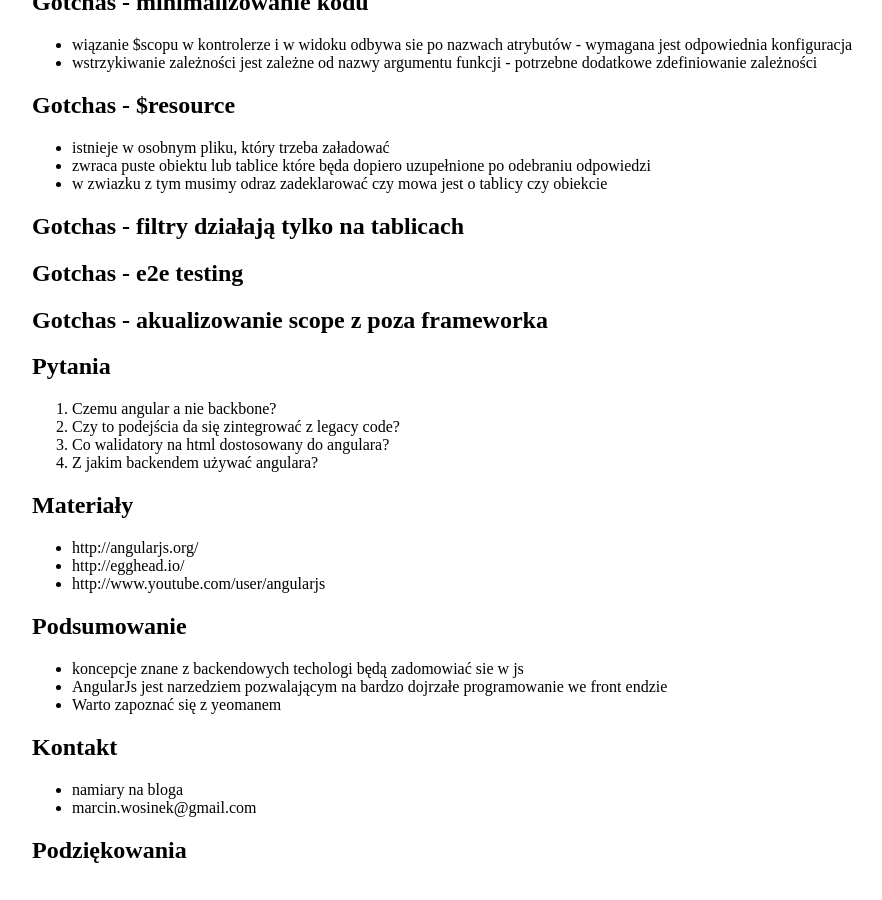
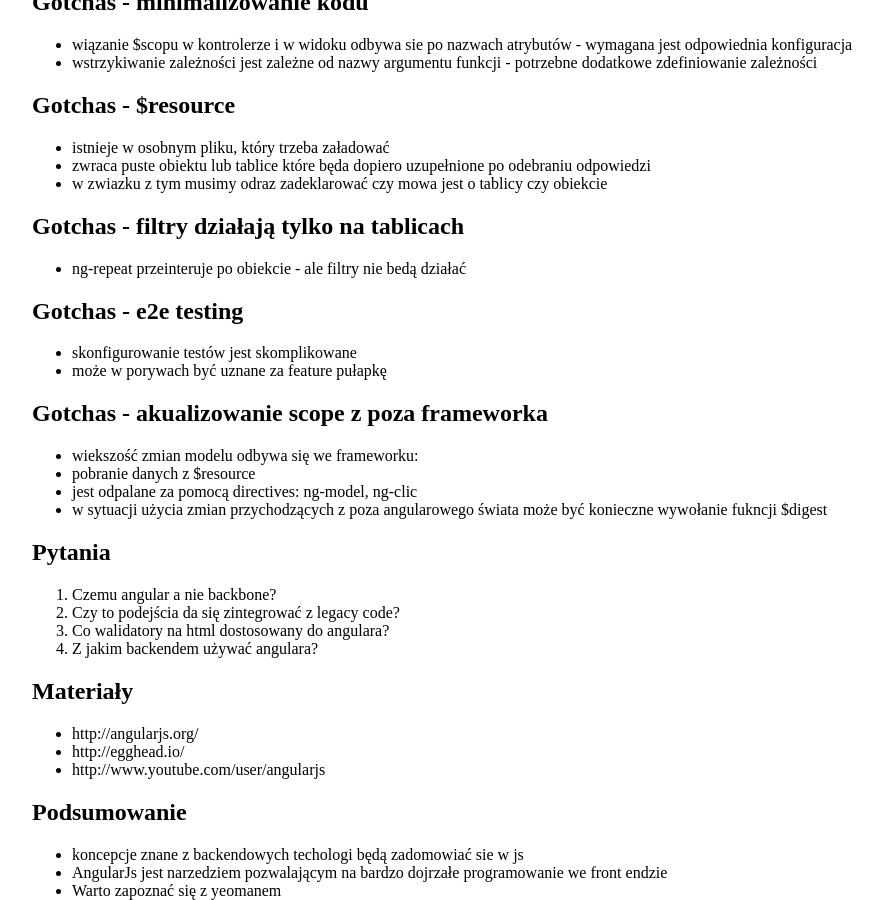
Before and after one commit to marcin-wosinek/blog, a Jekyll site: the page built from _posts/2013-04-12-AngularJs-4developers-Warszawa.md, in a window 1280 px wide and 900 px high, scrolled down 2917 px. Shown: the whole window, without its empty margins (128-1010 px from the left). Built offline with Jekyll 4.4.1, drawn with Linux system fonts in a browser that asks for light colours.

Commit message:
More notes 4dev

```diff
--- a/_posts/2013-04-12-AngularJs-4developers-Warszawa.md
+++ b/_posts/2013-04-12-AngularJs-4developers-Warszawa.md
@@ -136,10 +136,17 @@
 * w zwiazku z tym musimy odraz zadeklarować czy mowa jest o tablicy czy obiekcie
 
 ## Gotchas - filtry działają tylko na tablicach
+* ng-repeat przeinteruje po obiekcie - ale filtry nie bedą działać
 
 ## Gotchas - e2e testing
+* skonfigurowanie testów jest skomplikowane
+* może w porywach być uznane za feature pułapkę
 
 ## Gotchas - akualizowanie scope z poza frameworka
+* wiekszość zmian modelu odbywa się we frameworku:
+ * pobranie danych z $resource
+ * jest odpalane za pomocą directives: ng-model, ng-clic
+* w sytuacji użycia zmian przychodzących z poza angularowego świata może być konieczne wywołanie fukncji $digest
 
 ## Pytania
 1. Czemu angular a nie backbone?
```
